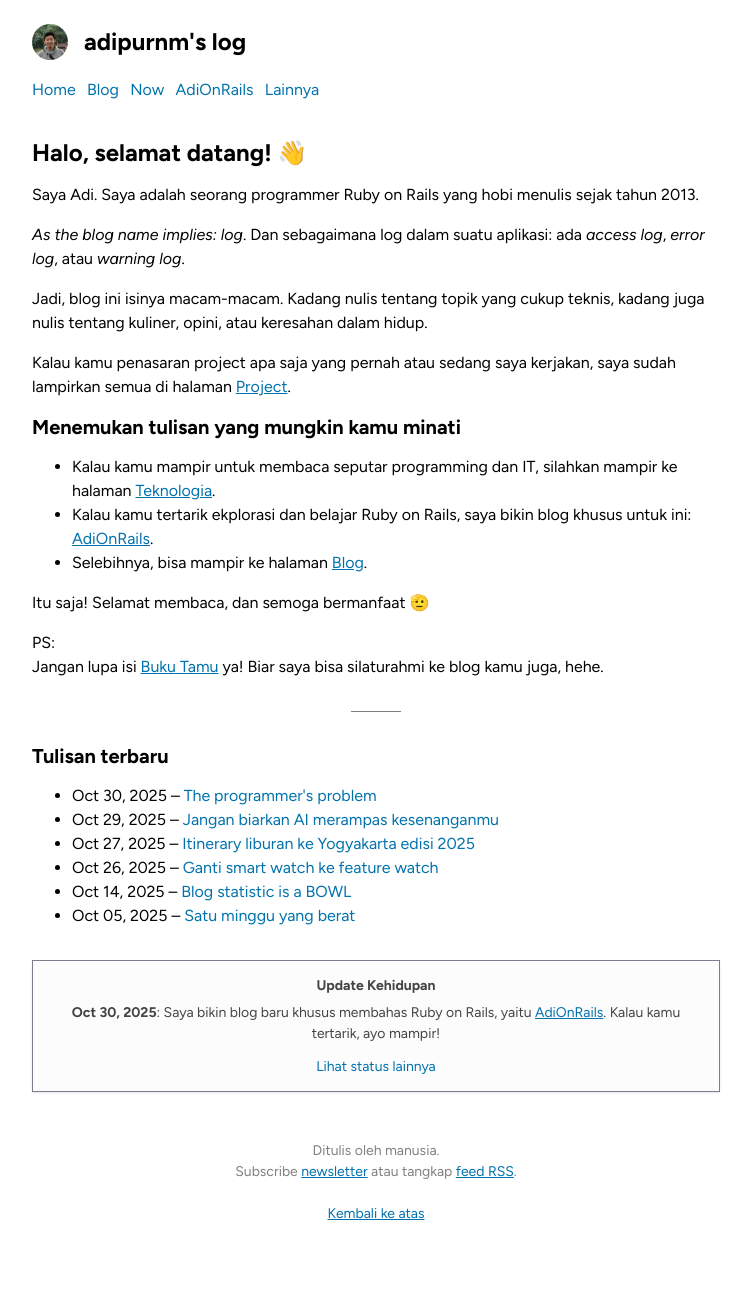
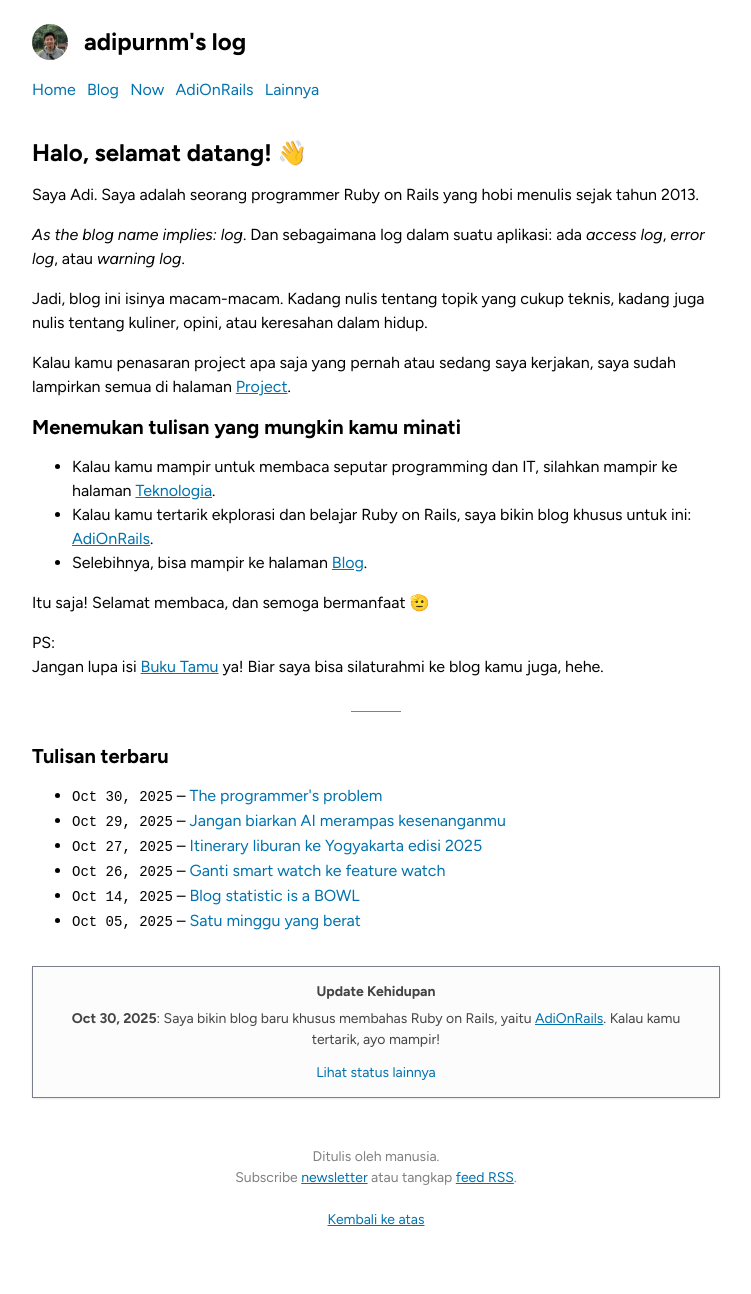
Before and after one commit to adiprnm/weblog, a Jekyll site: the page built from index.html, in a window 1280 px wide. Shown: the whole page, without its empty margins (264-1015 px from the left). Built offline with Jekyll 4.4.1, drawn with Linux system fonts in a browser that asks for light colours.

Commit message:
Change post date font to monospace

```diff
--- a/_layouts/default.html
+++ b/_layouts/default.html
@@ -37,7 +37,7 @@
       <article class="mt-8">
         {% if page.date %}
           <small class="text-gray inline-block mb-2">
-            {{ page.date | date: "%b %-d, %Y" }}
+            {{ page.date | date: "%B %-d, %Y" }}
           </small>
         {% endif %}
         {% unless links contains page.url %}
--- a/_sass/base.scss
+++ b/_sass/base.scss
@@ -344,3 +344,7 @@
   text-decoration: none;
   color: inherit;
 }
+.post-date {
+  font-family: monospace;
+  font-size: 14px;
+}
--- a/blog.html
+++ b/blog.html
@@ -16,7 +16,7 @@
       <ul>
         {% for post in year.items %}
           <li>
-            {{ post.date | date: "%b %d, %Y" }} – <a class="mt-1" href="{{ post.url }}">{{ post.title }}</a>
+            <span class="post-date">{{ post.date | date: "%b %d, %Y" }}</span> – <a class="mt-1" href="{{ post.url }}">{{ post.title }}</a>
           </li>
         {% endfor %}
       </ul>
@@ -36,7 +36,7 @@
 
           <ul>
             {% for post in tag[1] %}
-            <li>{{ post.date | date: "%b %d, %Y" }} – <a href="{{ post.url }}">{{ post.title}}</a></li>
+            <li><span class="post-date">{{ post.date | date: "%b %d, %Y" }}</span> – <a href="{{ post.url }}">{{ post.title}}</a></li>
             {% endfor %}
           </ul>
         </details>
--- a/index.html
+++ b/index.html
@@ -32,6 +32,6 @@
 
 <ul>
   {% for post in site.posts limit: 6 %}
-    <li>{{ post.date | date: "%b %d, %Y" }} – <a href="{{ post.url }}">{{ post.title }}</a></li>
+    <li><span class="post-date">{{ post.date | date: "%b %d, %Y" }}</span> – <a href="{{ post.url }}">{{ post.title }}</a></li>
   {% endfor %}
 </ul>
--- a/newsletter.html
+++ b/newsletter.html
@@ -18,7 +18,7 @@
 <ul>
   {% for newsletter in newsletters %}
     <li>
-      {{ newsletter.date | date: "%b %d, %Y" }} – <a class="mt-1" href="{{ newsletter.url }}">{{ newsletter.title }}</a>
+      <span class="post-date">{{ newsletter.date | date: "%b %d, %Y" }}</span> – <a class="mt-1" href="{{ newsletter.url }}">{{ newsletter.title }}</a>
     </li>
   {% endfor %}
 </ul>
--- a/teknologia.html
+++ b/teknologia.html
@@ -11,7 +11,7 @@
     {% assign tags = post.tags | join: " " %}
     {% if tags contains "Programming" or tags contains "Tech" or tags contains "Linux" %}
       <li>
-        {{ post.date | date: "%b %d, %Y" }} – <a class="mt-1" href="{{ post.url }}">{{ post.title }}</a>
+        <span class="post-date">{{ post.date | date: "%b %d, %Y" }}</span> – <a class="mt-1" href="{{ post.url }}">{{ post.title }}</a>
       </li>
     {% endif %}
   {% endfor %}
```
